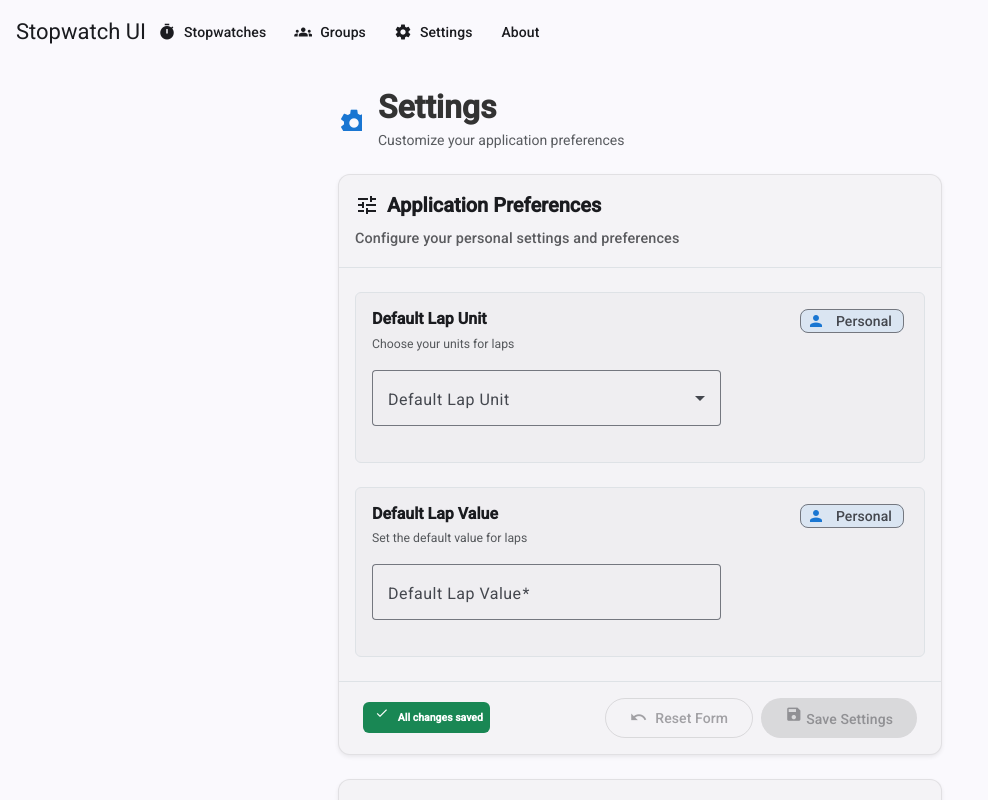
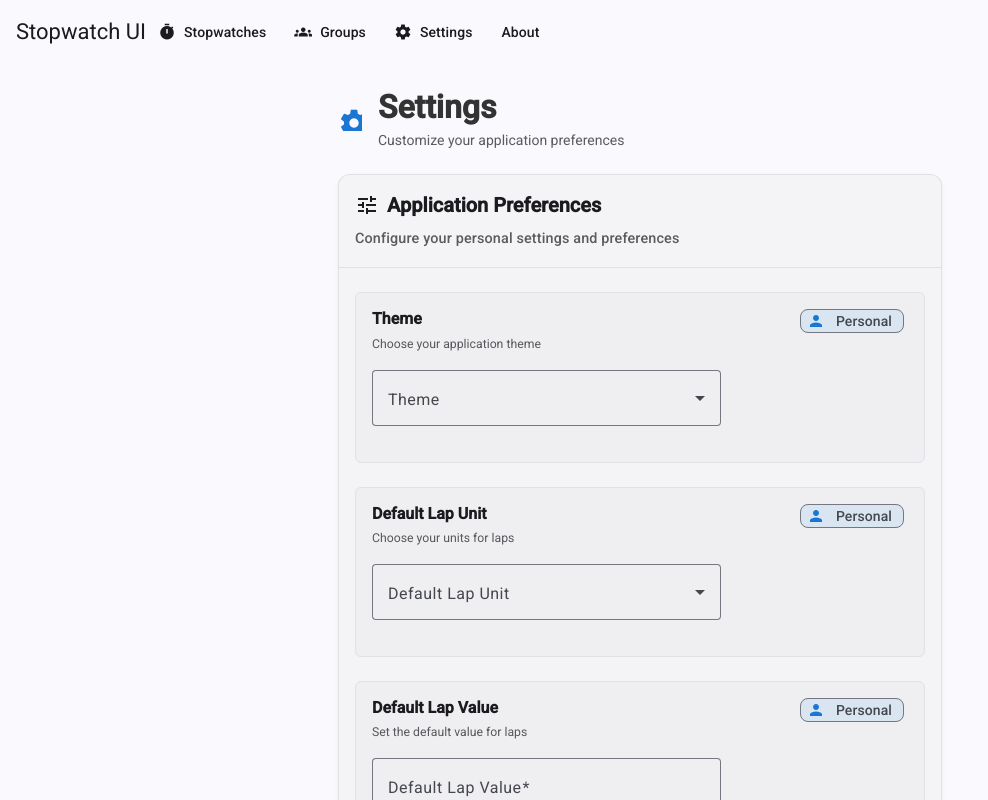
Before and after one commit to dpfens/stopwatch-ui, an Angular app: page /settings in a window 1280 px wide. Shown: the top 800 px of the page, without its empty margins (0-988 px from the left). Built offline with nearby package versions, Linux system fonts and the light colour scheme.

Commit message:
add theme (light/dark mode) to settings

```diff
--- a/src/app/app.component.html
+++ b/src/app/app.component.html
@@ -1,5 +1,7 @@
-<app-header></app-header>
+<div [class.dark-theme]="theme() === 'dark'" [class.light-theme]="theme() === 'light'">
+  <app-header></app-header>
 
 <main class="main container-fluid">
   <router-outlet></router-outlet>
 </main>
+</div>
--- a/src/app/app.component.ts
+++ b/src/app/app.component.ts
@@ -1,6 +1,7 @@
-import {Component} from '@angular/core';
+import {Component, computed, inject} from '@angular/core';
 import {RouterOutlet} from '@angular/router';
 import { HeaderComponent } from './components/shared/header/header.component';
+import { SettingsService } from './services/settings/settings.service';
 
 @Component({
   selector: 'app-root',
@@ -10,4 +11,7 @@ import { HeaderComponent } from './components/shared/header/header.component';
 })
 export class AppComponent {
   title = 'Stopwatch';
+  settings = inject(SettingsService);
+
+  theme = computed(() => this.settings.getEffectiveValue('theme'));
 }
--- a/src/app/components/pages/settings/settings.component.ts
+++ b/src/app/components/pages/settings/settings.component.ts
@@ -19,7 +19,7 @@ import { SettingsService } from '../../../services/settings/settings.service';
 import { SettingId, SettingScope } from '../../../models/settings/interfaces';
 import { SelectOptGroup } from '../../../models/sequence/interfaces';
 import { MatSnackBar, MatSnackBarModule } from '@angular/material/snack-bar';
-import { LapUnits } from '../../../utilities/constants';
+import { LapUnits, ThemeOptions } from '../../../utilities/constants';
 
 /**
  * Configuration for which scopes each setting supports
@@ -80,6 +80,17 @@ export class SettingsComponent implements AfterViewInit, OnDestroy {
 
   // Settings configuration
   settingsConfig: SettingConfiguration[] = [
+    {
+      id: 'theme',
+      label: 'Theme',
+      description: 'Choose your application theme',
+      supportedScopes: ['user'], // User-only setting
+      defaultScope: 'user',
+      type: 'select',
+      options: ThemeOptions,
+      min: null,
+      max: null
+    },
     {
       id: 'defaultLapUnit',
       label: 'Default Lap Unit',
--- a/src/app/models/settings/interfaces.ts
+++ b/src/app/models/settings/interfaces.ts
@@ -6,6 +6,7 @@ import { UniquelyIdentifiable } from "../sequence/interfaces";
 export type SettingValueMap = {
   'defaultLapUnit': string;
   'defaultLapValue': number;
+  'theme': 'light' | 'dark';
   // Add more settings as needed:
   // 'theme': 'light' | 'dark';
   // 'maxLaps': number;
--- a/src/app/utilities/constants.ts
+++ b/src/app/utilities/constants.ts
@@ -166,6 +166,23 @@ export const LapUnits: SelectOptGroup<string>[] = [
     }
 ] as const;
 
+
+export const ThemeOptions: SelectOptGroup<string>[] = [
+    {
+      display: 'Standard',
+      options: [
+        {
+          display: 'Light',
+          value: 'light'
+        },
+        {
+          display: 'Dark',
+          value: 'dark'
+        }
+      ]
+    }
+] as const;
+
 /**
  * Group Traits
  */
```
